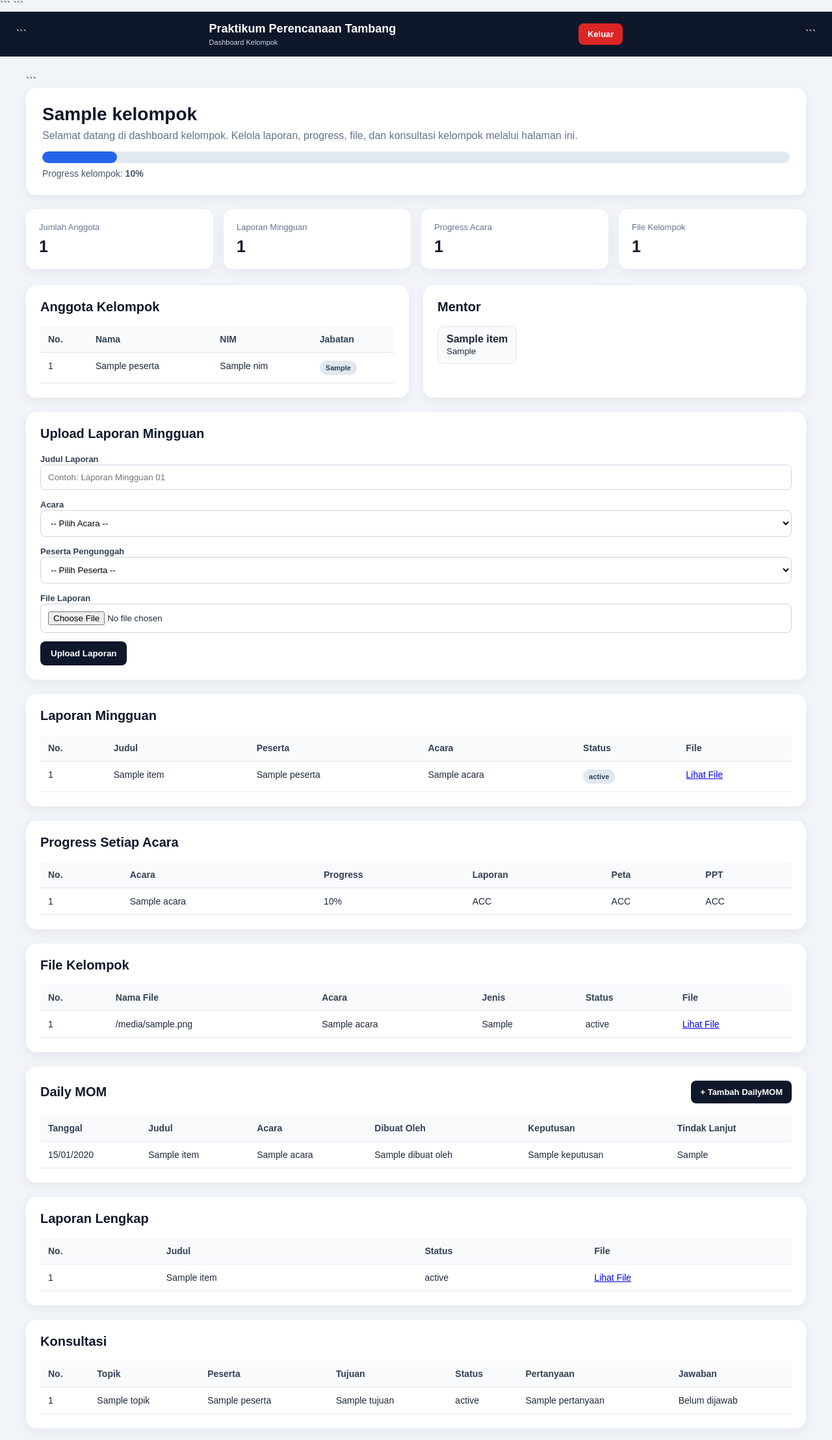
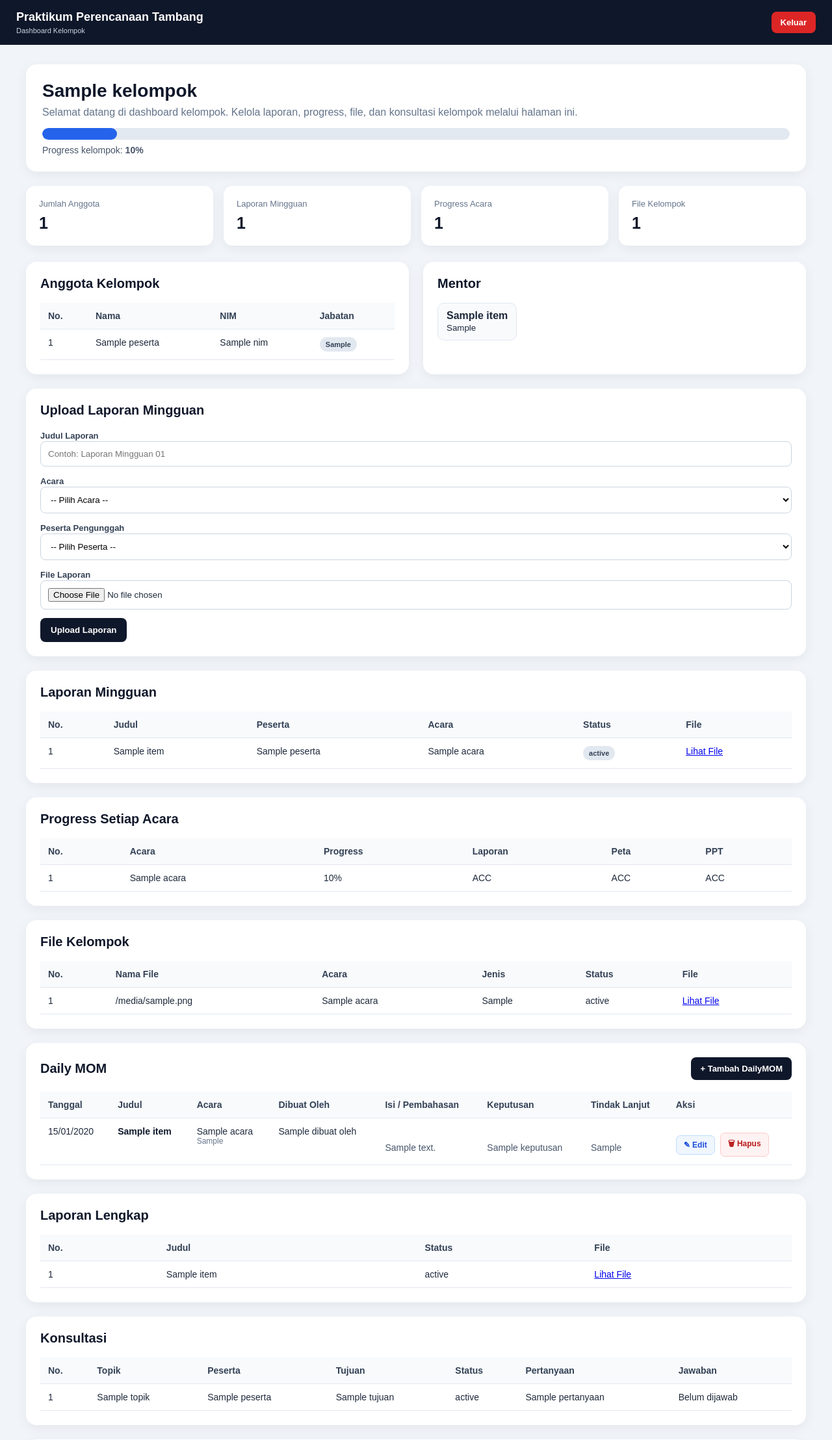
Before and after one commit to muhammadfhy2-cell/Praktikum-Perencanaan-Tambang, a Django app: template praktikum/templates/praktikum/dashboard_kelompok.html in a window 1280 px wide. Shown: the top 2216 px of the page at 65% size. Run offline with Django 3.2, Linux system fonts and the light colour scheme; the template is opened without the code that fills it: most values are stand-ins (such as "Sample title", 1, 10 or a date in 2020).

Commit message:
Refactor HTML structure and styles in dashboard_kelompok

````diff
--- a/praktikum/templates/praktikum/dashboard_kelompok.html
+++ b/praktikum/templates/praktikum/dashboard_kelompok.html
@@ -5,7 +5,6 @@
 <html lang="id">
 <head>
 
-```
 <meta charset="UTF-8">
 
 <meta
@@ -62,6 +61,10 @@
         border-radius: 8px;
         font-size: 13px;
         font-weight: bold;
+    }
+
+    .logout:hover {
+        background: #b91c1c;
     }
 
     .container {
@@ -156,6 +159,73 @@
 
     .daily-mom-button:hover {
         background: #1e293b;
+    }
+
+    /* =====================================================
+       DAILY MOM ACTION
+       ===================================================== */
+
+    .mom-actions {
+        display: flex;
+        align-items: center;
+        gap: 8px;
+        margin-top: 10px;
+        flex-wrap: wrap;
+    }
+
+    .mom-edit-button,
+    .mom-delete-button {
+        display: inline-flex;
+        align-items: center;
+        justify-content: center;
+        padding: 7px 11px;
+        border-radius: 7px;
+        font-size: 12px;
+        font-weight: bold;
+        text-decoration: none;
+        cursor: pointer;
+        border: none;
+    }
+
+    .mom-edit-button {
+        background: #eff6ff;
+        color: #1d4ed8;
+        border: 1px solid #bfdbfe;
+    }
+
+    .mom-edit-button:hover {
+        background: #dbeafe;
+    }
+
+    .mom-delete-button {
+        background: #fef2f2;
+        color: #b91c1c;
+        border: 1px solid #fecaca;
+    }
+
+    .mom-delete-button:hover {
+        background: #fee2e2;
+    }
+
+    .mom-content {
+        white-space: pre-line;
+        line-height: 1.6;
+        color: #475569;
+    }
+
+    .mom-date {
+        white-space: nowrap;
+    }
+
+    .mom-title {
+        font-weight: bold;
+        color: #0f172a;
+        margin-bottom: 5px;
+    }
+
+    .mom-small {
+        color: #64748b;
+        font-size: 12px;
     }
 
     .progress-wrapper {
@@ -319,24 +389,30 @@
         .daily-mom-button {
             width: 100%;
         }
+
+        .mom-actions {
+            flex-direction: column;
+            align-items: stretch;
+        }
+
+        .mom-edit-button,
+        .mom-delete-button {
+            width: 100%;
+        }
     }
 
 </style>
-```
 
 </head>
 
 <body>
 
 <!-- ===================================================== -->
-
 <!-- NAVBAR -->
-
 <!-- ===================================================== -->
 
 <nav class="navbar">
 
-```
     <div class="brand">
 
         {{ setting.nama_praktikum|default:"Praktikum Perencanaan Tambang" }}
@@ -353,13 +429,12 @@
     >
         Keluar
     </a>
-```
 
 </nav>
 
+
 <div class="container">
 
-```
 <!-- ================================================= -->
 <!-- MESSAGES -->
 <!-- ================================================= -->
@@ -1027,8 +1102,10 @@
                     <th>Judul</th>
                     <th>Acara</th>
                     <th>Dibuat Oleh</th>
+                    <th>Isi / Pembahasan</th>
                     <th>Keputusan</th>
                     <th>Tindak Lanjut</th>
+                    <th>Aksi</th>
                 </tr>
 
             </thead>
@@ -1039,23 +1116,42 @@
 
                     <tr>
 
-                        <td>
+                        <td class="mom-date">
                             {{ item.tanggal|date:"d/m/Y" }}
                         </td>
 
+
                         <td>
+
+                            <div class="mom-title">
                                 {{ item.judul }}
+                            </div>
+
                         </td>
+
 
                         <td>
 
                             {% if item.acara %}
+
                                 {{ item.acara.nama }}
+
+                                {% if item.acara.sub_acara %}
+
+                                    <div class="mom-small">
+                                        {{ item.acara.sub_acara }}
+                                    </div>
+
+                                {% endif %}
+
                             {% else %}
+
                                 -
+
                             {% endif %}
 
                         </td>
+
 
                         <td>
 
@@ -1067,12 +1163,93 @@
 
                         </td>
 
+
                         <td>
-                            {{ item.keputusan|default:"-" }}
+
+                            {% if item.isi %}
+
+                                <div class="mom-content">
+                                    {{ item.isi }}
+                                </div>
+
+                            {% else %}
+
+                                -
+
+                            {% endif %}
+
                         </td>
 
+
                         <td>
-                            {{ item.tindak_lanjut|default:"-" }}
+
+                            {% if item.keputusan %}
+
+                                <div class="mom-content">
+                                    {{ item.keputusan }}
+                                </div>
+
+                            {% else %}
+
+                                -
+
+                            {% endif %}
+
+                        </td>
+
+
+                        <td>
+
+                            {% if item.tindak_lanjut %}
+
+                                <div class="mom-content">
+                                    {{ item.tindak_lanjut }}
+                                </div>
+
+                            {% else %}
+
+                                -
+
+                            {% endif %}
+
+                        </td>
+
+
+                        <!-- ================================= -->
+                        <!-- AKSI DAILY MOM -->
+                        <!-- ================================= -->
+
+                        <td>
+
+                            <div class="mom-actions">
+
+                                <a
+                                    href="{% url 'praktikum:edit_daily_mom' item.id %}"
+                                    class="mom-edit-button"
+                                >
+                                    ✎ Edit
+                                </a>
+
+
+                                <form
+                                    method="post"
+                                    action="{% url 'praktikum:hapus_daily_mom' item.id %}"
+                                    onsubmit="return confirm('Yakin ingin menghapus DailyMOM ini? Data yang dihapus tidak dapat dikembalikan.');"
+                                >
+
+                                    {% csrf_token %}
+
+                                    <button
+                                        type="submit"
+                                        class="mom-delete-button"
+                                    >
+                                        🗑 Hapus
+                                    </button>
+
+                                </form>
+
+                            </div>
+
                         </td>
 
                     </tr>
@@ -1287,7 +1464,7 @@
     </div>
 
 {% endif %}
-```
+
 
 </div>
 
````
Lines whose indentation alone changed are shown as unchanged.
